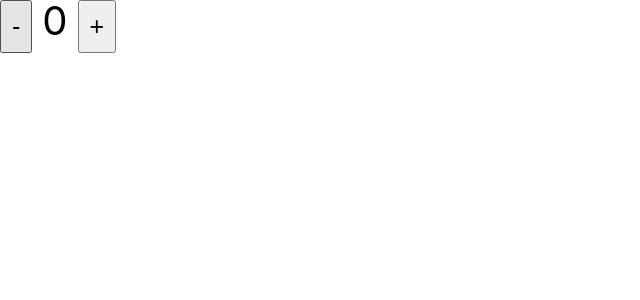
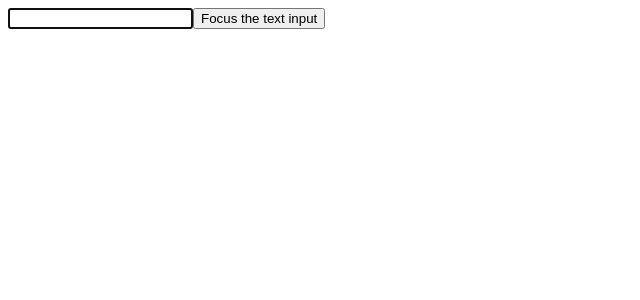
Before and after one commit to joangavelan/learning-react, a React (Create React App) app: page / in a window 1280 px wide. Shown: the top 300 px of the page, without its empty margins (0-640 px from the left). Built offline with nearby package versions, Linux system fonts and the light colour scheme.

Commit message:
Refs and the DOM

```diff
--- a/src/App.js
+++ b/src/App.js
@@ -1,11 +1,10 @@
 import React from 'react'
-import Example from './hooks/Use-Effect'
-import Counter from './hooks/Hooks'
+import AutoFocusTextInput from './advanced-guides/Refs-and-the-DOM'
 
 const App = () => {
   return (
     <div className='app'>
-      <Counter />
+      <AutoFocusTextInput />
     </div>
   )
 }
--- /dev/null
+++ b/src/advanced-guides/Refs-and-the-DOM.js
@@ -0,0 +1,92 @@
+import React from 'react'
+
+class CustomTextInput extends React.Component {
+  constructor(props) {
+    super(props);
+    // create a ref to store the textInput DOM element
+    this.textInput = React.createRef();
+    this.focusTextInput = this.focusTextInput.bind(this);
+  }
+
+  focusTextInput() {
+    // Explicitly focus the text input using the raw DOM API
+    // Note: we're accessing "current" to get the DOM node
+    this.textInput.current.focus();
+  }
+
+  render() {
+    // tell React that we want to associate the <input> ref
+    // with the `textInput` that we created in the constructor
+    return (
+      <div>
+        <input
+          type="text"
+          ref={this.textInput} />
+        <input
+          type="button"
+          value="Focus the text input"
+          onClick={this.focusTextInput}
+        />
+      </div>
+    );
+  }
+}
+
+class AutoFocusTextInput extends React.Component {
+  constructor(props) {
+    super(props);
+    this.textInput = React.createRef();
+  }
+
+  componentDidMount() {
+    this.textInput.current.focusTextInput();
+  }
+
+  render() {
+    return (
+      <CustomTextInput ref={this.textInput} />
+    );
+  }
+}
+
+export default AutoFocusTextInput;
+
+
+// class RefsDemo extends Component {
+//   constructor(props) {
+//     super(props);
+//     this.inputRef = React.createRef();
+//     this.focusOnFirstInput = this.focusOnFirstInput.bind(this);
+//     // callback ref
+//     this.cbRef = null;
+//     this.setCbRef = elem => this.cbRef = elem; //caveat, it will get called twice during updates
+//   }
+
+//   componentDidMount() {
+//     // this.inputRef.current.focus();
+//     if(this.cbRef) this.cbRef.focus();
+//   }
+
+//   focusOnFirstInput() {
+//     this.inputRef.current.focus();
+//   }
+
+//   render() {
+//     return (
+//       <div>
+//         <input
+//           ref={this.inputRef}
+//           type="text"/>
+//         <input
+//           ref={this.setCbRef}
+//           type="text"/>
+//         <button
+//           onClick={this.focusOnFirstInput}>
+//           Click
+//         </button>
+//       </div>
+//     )
+//   }
+// }
+
+// export default RefsDemo
```
